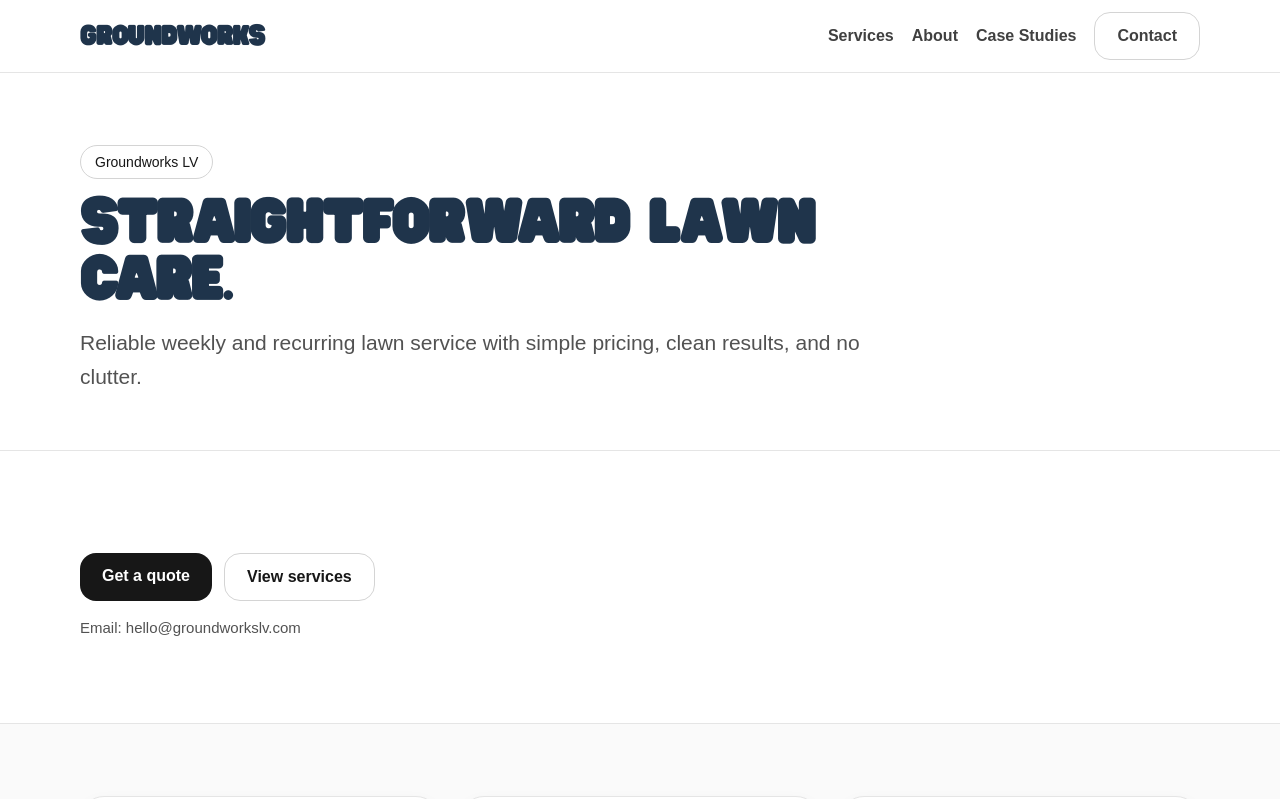
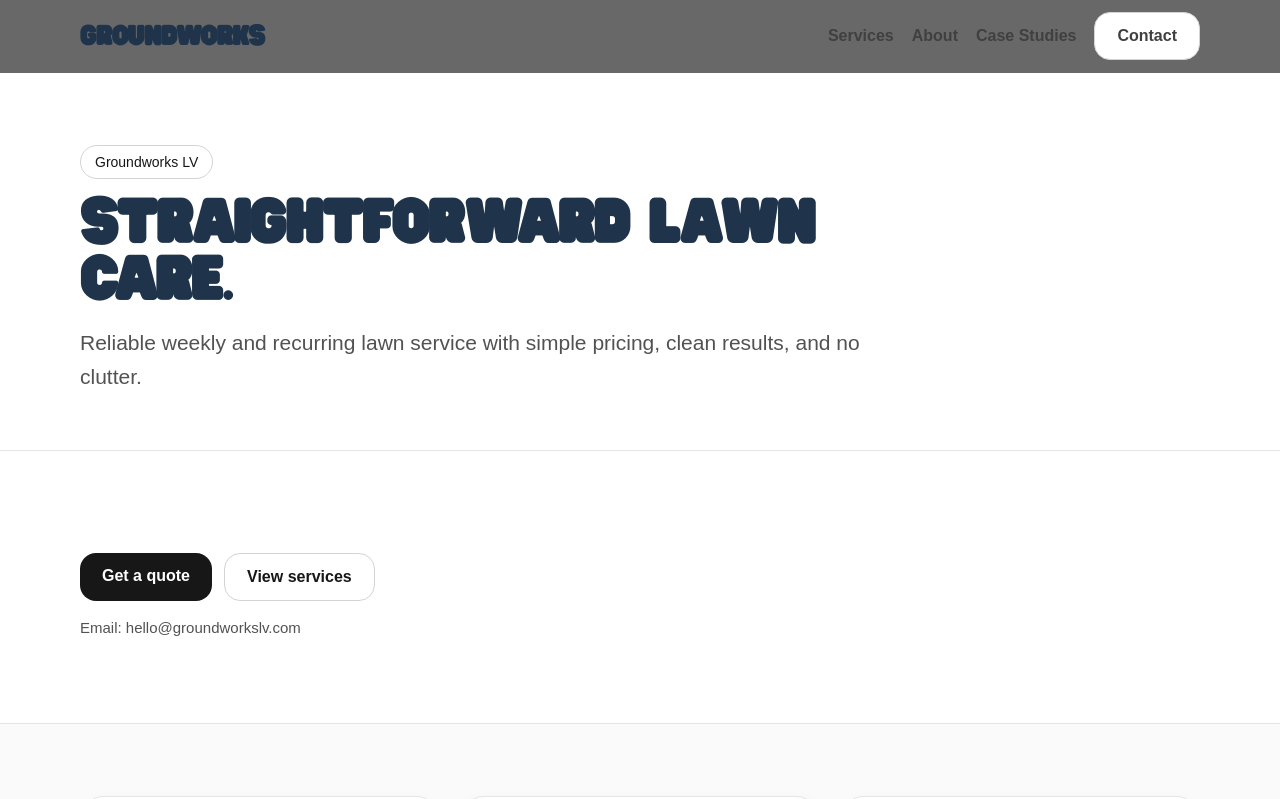
Before and after one commit to cmkmchase/groundworkslv-1, a React (Vite) app: page / in a window 1280 px wide. Shown: the top 799 px of the page. Built offline with nearby package versions, Linux system fonts and the light colour scheme; a web font is replaced by a local one.

Commit message:
background color navbar

```diff
--- a/src/react-app/styles/global.css
+++ b/src/react-app/styles/global.css
@@ -12,6 +12,8 @@ body {
   color: #171717;
   background: #ffffff;
 }
+
+/* fonts */
 
 @font-face {
   font-family: 'HitAndRun';
@@ -34,6 +36,16 @@ body {
 .placard {
   font-family: 'placardWide', sans-serif;
 }
+
+/* colors */
+
+:root {
+  --color-primary: #b1cf94;
+  --color-accent: #f5d694;
+  --color-neutral: #686868;
+}
+
+
 
 a {
   color: inherit;
@@ -105,8 +117,8 @@ main {
   position: sticky;
   top: 0;
   z-index: 50;
-  background: rgba(255, 255, 255, 0.96);
-  border-bottom: 1px solid #e5e5e5;
+  background: var(--color-neutral);
+  border-bottom: 1px solid var(--color-neutral);
   backdrop-filter: blur(8px);
 }
 
```
